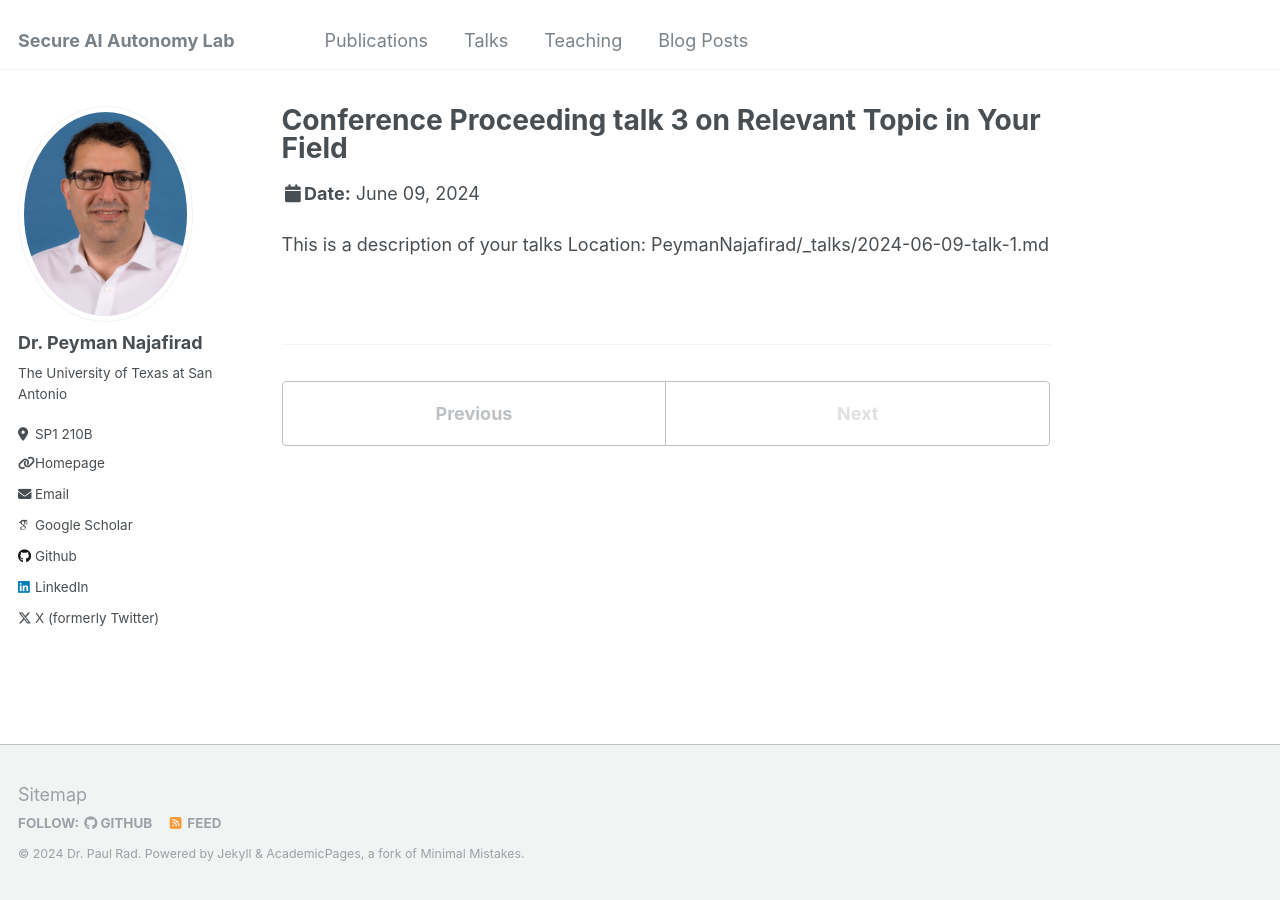
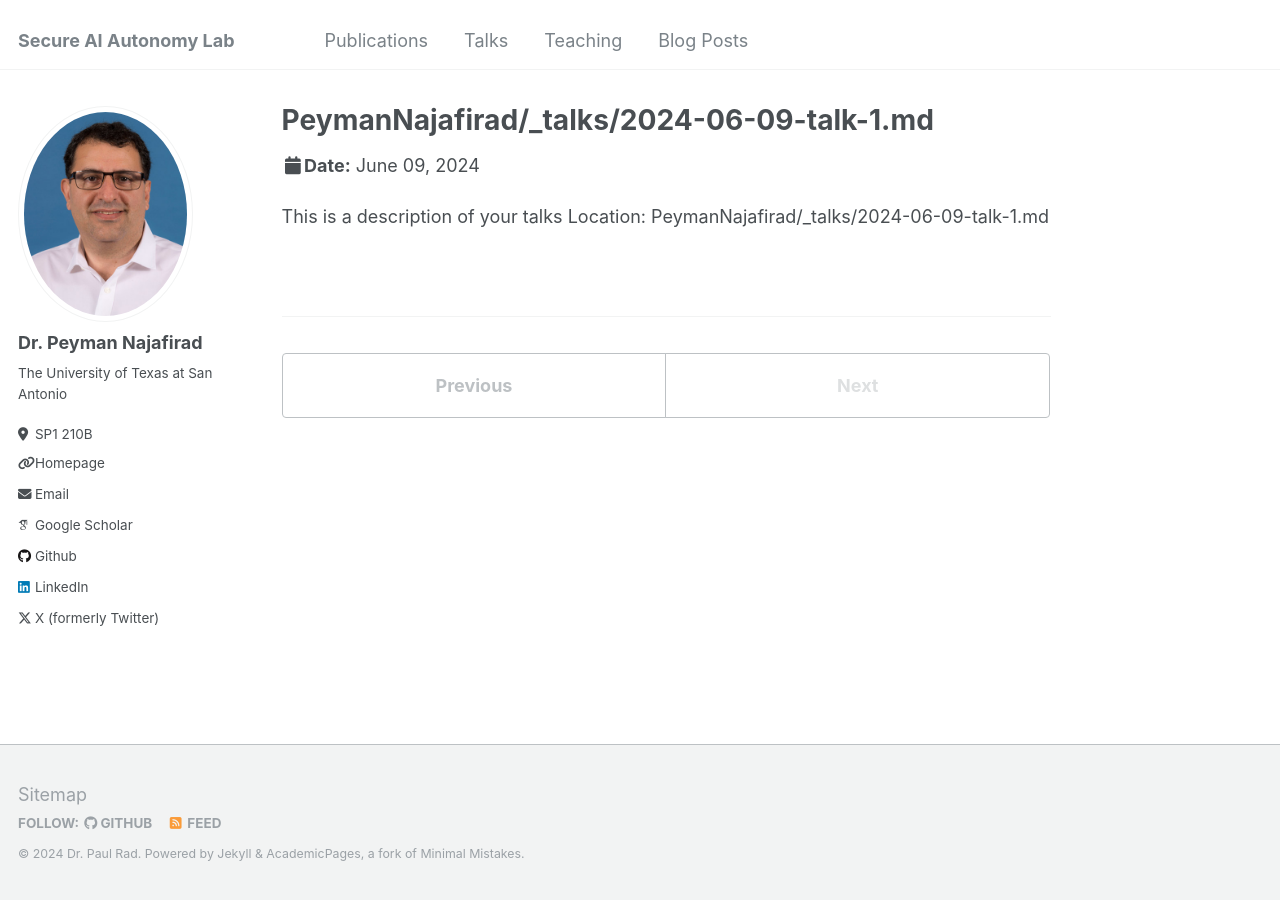
Before and after one commit to vohongthinh2011/PeymanNajafirad, a Jekyll site: the page built from _talks/2024-06-09-talk-1.md, in a window 1280 px wide. Built offline with Jekyll 4.4.1, drawn with Linux system fonts in a browser that asks for light colours; some web fonts are replaced.

Commit message:
Update 2024-06-09-talk-1.md

```diff
--- a/_talks/2024-06-09-talk-1.md
+++ b/_talks/2024-06-09-talk-1.md
@@ -1,5 +1,5 @@
 ---
-title: "Conference Proceeding talk 3 on Relevant Topic in Your Field"
+title: "PeymanNajafirad/_talks/2024-06-09-talk-1.md"
 ---
 
 This is a description of your talks
```
